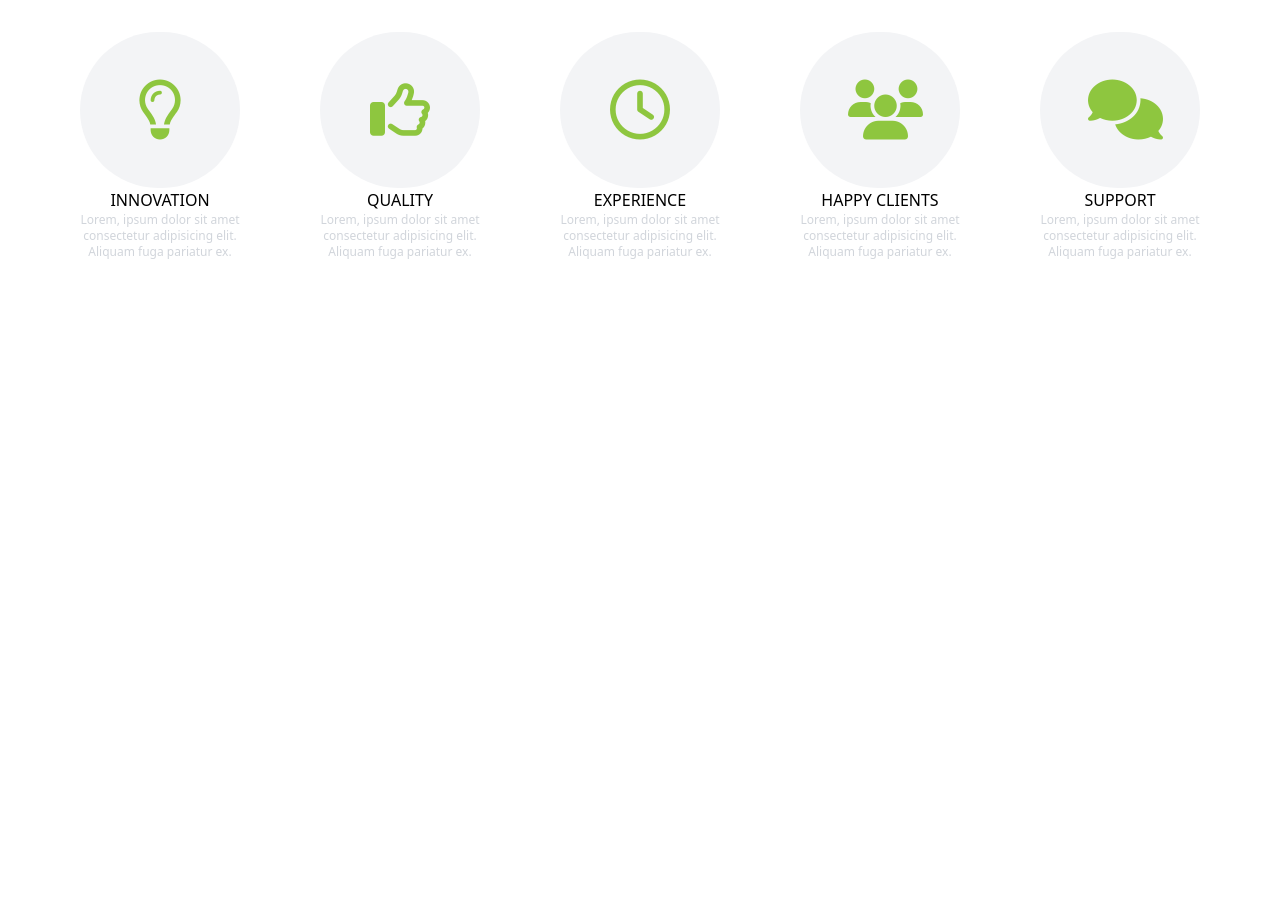
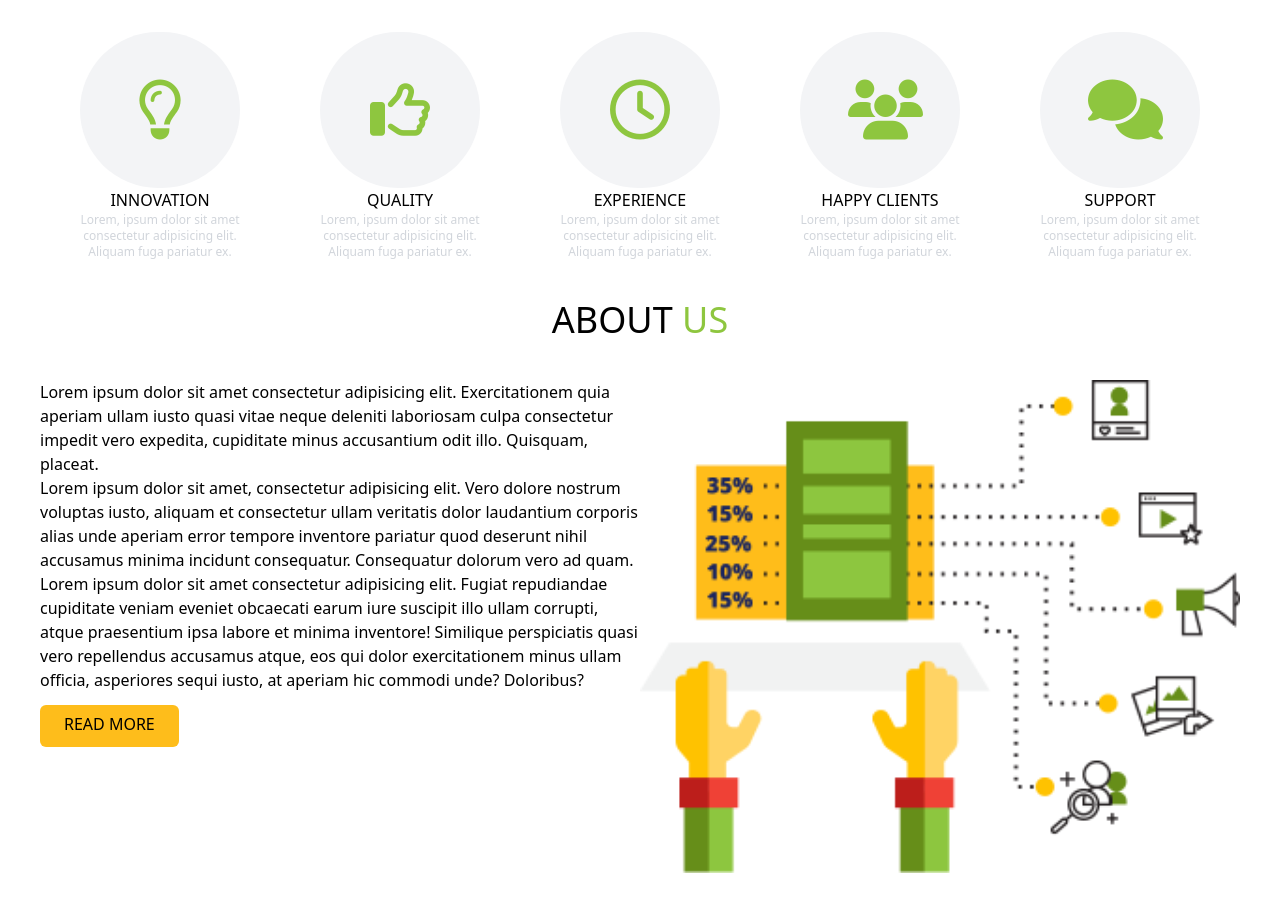
Before and after one commit to zaybali/PIAIC-HTML-CSS-Assignments, a website: page final_assignment_css/index.html in a window 1280 px wide. Shown: the part 872-1785 px from the top of the page. Before the commit the page ends 1172 px from the top, so only its background shows below. Drawn offline with Linux system fonts and the light colour scheme.

Commit message:
about section

```diff
--- a/final_assignment_css/index.html
+++ b/final_assignment_css/index.html
@@ -109,5 +109,22 @@
       </div>
     </div>
   </section>
+
+  <!-- About Section -->
+  <section id="about">
+    <h1 class="text-4xl text-center">ABOUT <span class="text-primaryGreen">US</span></h1>
+
+    <div class="flex flex-col justify-between p-10 md:flex-row">
+      <div class="flex flex-col md:w-1/2">
+        <p>Lorem ipsum dolor sit amet consectetur adipisicing elit. Exercitationem quia aperiam ullam iusto quasi vitae neque deleniti laboriosam culpa consectetur impedit vero expedita, cupiditate minus accusantium odit illo. Quisquam, placeat.</p>
+        <p>Lorem ipsum dolor sit amet, consectetur adipisicing elit. Vero dolore nostrum voluptas iusto, aliquam et consectetur ullam veritatis dolor laudantium corporis alias unde aperiam error tempore inventore pariatur quod deserunt nihil accusamus minima incidunt consequatur. Consequatur dolorum vero ad quam.</p>
+        <p>Lorem ipsum dolor sit amet consectetur adipisicing elit. Fugiat repudiandae cupiditate veniam eveniet obcaecati earum iure suscipit illo ullam corrupti, atque praesentium ipsa labore et minima inventore! Similique perspiciatis quasi vero repellendus accusamus atque, eos qui dolor exercitationem minus ullam officia, asperiores sequi iusto, at aperiam hic commodi unde? Doloribus?</p>
+        <div class="pt-5 w-1/2">
+          <a href="" class="p-3 px-6 pt-2 text-black bg-paleYellow rounded-md hover:bg-darkGreen">READ MORE</a>
+        </div>
+      </div>
+      <img src="images/about.png" class="md:w-1/2" alt="">
+    </div>
+  </section>
 </body>
 </html>
--- a/final_assignment_css/input.css
+++ b/final_assignment_css/input.css
@@ -1,8 +1,3 @@
-<<<<<<< HEAD
 @tailwind base;
 @tailwind components;
-=======
-@tailwind base;
-@tailwind components;
->>>>>>> cc475591eb44a7a7e1d805d542771296cc5c1c45
 @tailwind utilities;
```
Also changed, not shown: final_assignment_css/css/main.css, final_assignment_css/images/about.png (added).
